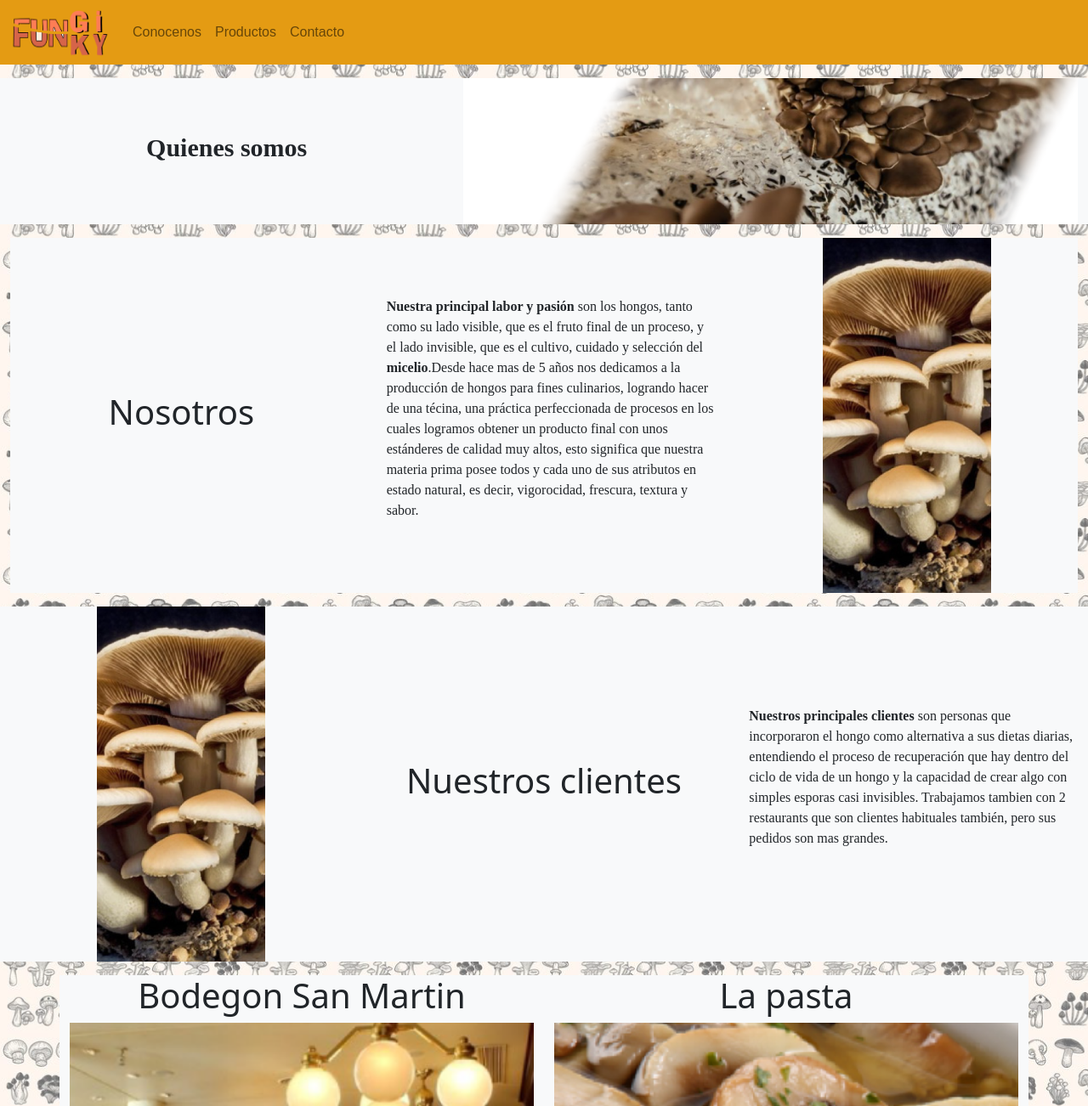
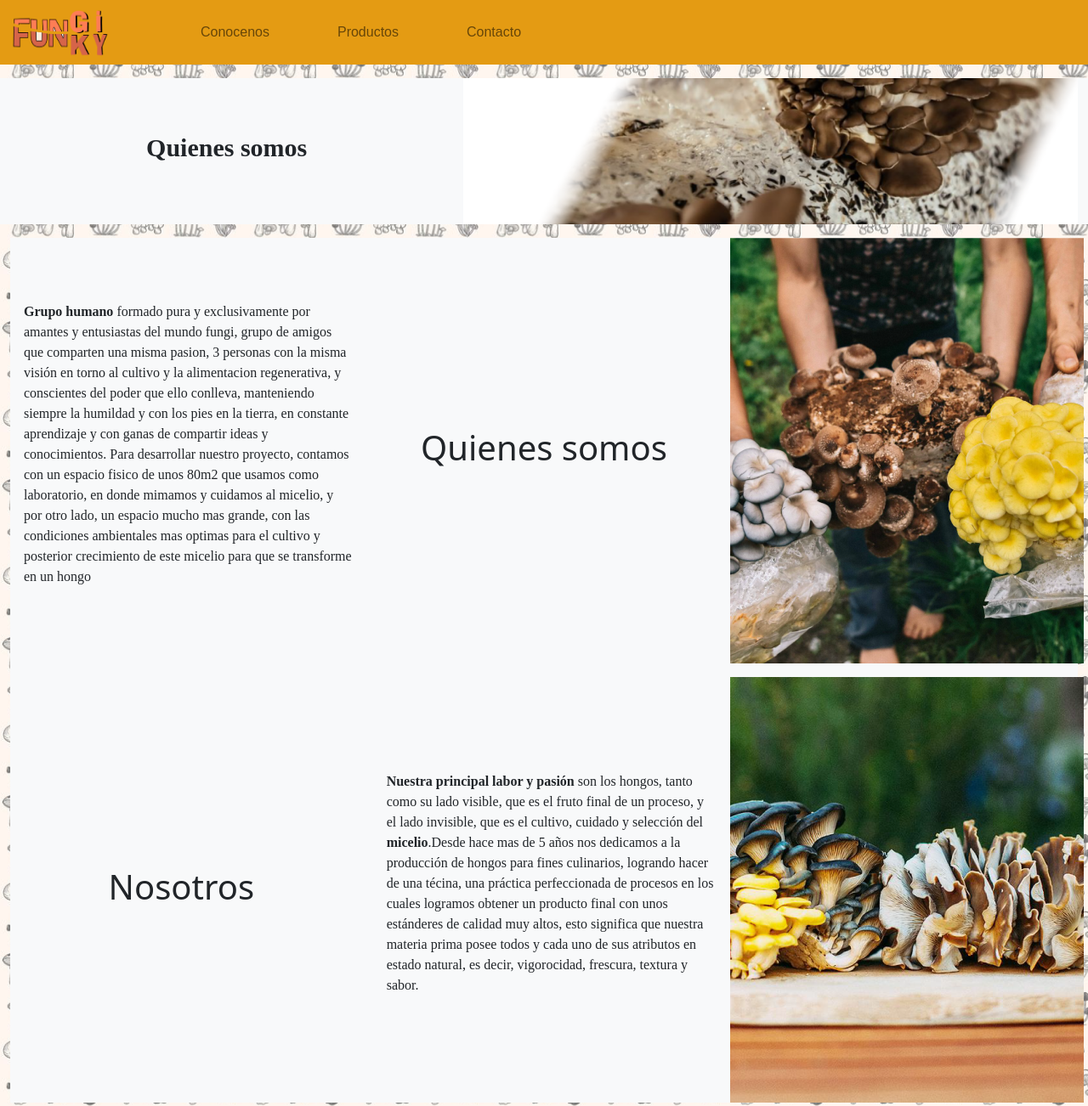
Before and after one commit to tomassDelgado/entrega3-funkyfungi, a website: page conocenos.html in a window 1280 px wide. Shown: the top 1302 px of the page at 85% size. Drawn offline with nearby package versions, Linux system fonts and the light colour scheme.

Commit message:
fix navbar- add section in contacto

```diff
--- a/conocenos.html
+++ b/conocenos.html
@@ -25,14 +25,14 @@
             <span class="navbar-toggler-icon"></span>
           </button>
           <div class="collapse navbar-collapse" id="navbarNav">
-            <ul class="navbar-nav">
-              <li class="nav-item ">
+            <ul class="navbar-nav px-5">
+              <li class="nav-item px-3 mx-3">
                 <a class="nav-link" href="./conocenos.html">Conocenos</a>
               </li>
-              <li class="nav-item">
+              <li class="nav-item px-3 mx-3" >
                 <a class="nav-link" href="./productos.html">Productos</a>
               </li>
-              <li class="nav-item">
+              <li class="nav-item px-3 mx-3">
                 <a class="nav-link" href="./contacto.html">Contacto</a>
               </li>
             </ul>
@@ -54,19 +54,30 @@
         <div class="bg-light">
           <div class="row d-flex align-items-center mt-3">
             <div class="col-md-4 col-12 d-flex justify-content-center">
+                <p class="ms-md-3"><strong>Grupo humano</strong> formado pura y exclusivamente por amantes y entusiastas del mundo fungi, grupo de amigos que comparten una misma pasion, 3 personas con la misma visión en torno al cultivo y la alimentacion regenerativa, y conscientes del poder que ello conlleva, manteniendo siempre la humildad y con los pies en la tierra, en constante aprendizaje y con ganas de compartir ideas y conocimientos. Para desarrollar nuestro proyecto, contamos con un espacio fisico de unos 80m2 que usamos como laboratorio, en donde mimamos y cuidamos al micelio, y por otro lado, un espacio mucho mas grande, con las condiciones ambientales mas optimas para el cultivo y posterior crecimiento de este micelio para que se transforme en un hongo</p>
+            </div>
+            <div class="col-md-4 col-12 d-flex justify-content-center">
+                <h4 class="fs-1">Quienes somos</h4>
+            </div>
+            <div class="col-md-4 col-12 d-flex justify-content-center">
+              <img src="./img/nosotros-1.png" alt="">
+            </div>
+          </div>
+          <div class="row d-flex align-items-center mt-3">
+            <div class="col-md-4 col-12 d-flex justify-content-center">
                 <h4 class="fs-1">Nosotros</h4>
             </div>
             <div class="col-md-4 col-12 d-flex justify-content-center">
                 <p class="ms-md-3"><strong>Nuestra principal labor y pasión</strong> son los hongos, tanto como su lado visible, que es el fruto final de un proceso, y el lado invisible, que es el cultivo, cuidado y selección del <strong>micelio</strong>.Desde hace mas de 5 años nos dedicamos a la producción de hongos para fines culinarios, logrando hacer de una técina, una práctica perfeccionada de procesos en los cuales logramos obtener un producto final con unos estánderes de calidad muy altos, esto significa que nuestra materia prima posee todos y cada uno de sus atributos en estado natural, es decir, vigorocidad, frescura, textura y sabor. </p>
             </div>
             <div class="col-md-4 col-12 d-flex justify-content-center">
-              <img src="./img/horizontal-1.png" alt="">
+              <img src="./img/nosotros-2.png" alt="">
             </div>
           </div>
         </div>
         <div class="row d-flex align-items-center mt-3 bg-light">
               <div class="col-md-4 col-12 d-flex justify-content-center">
-                <img src="./img/horizontal-1.png" alt="">
+                <img src="./img/nosotros-3.png" alt="">
               </div>
               <div class="col-md-4 col-12 d-flex justify-content-center">
                   <h4 class="fs-1">Nuestros clientes </h4>
```
Also changed, not shown: contacto.html (+4 -25 lines), productos.html (+4 -9 lines), img/nosotros-1.png (added), img/nosotros-2.png (added), img/nosotros-3.png (added).
